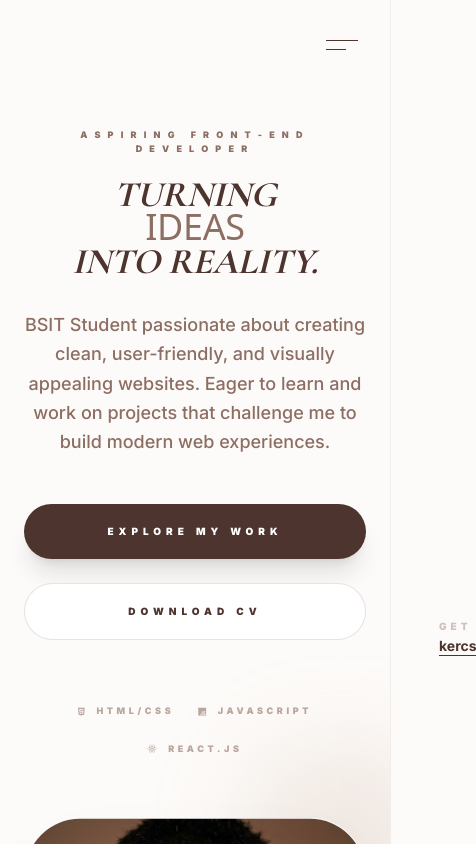
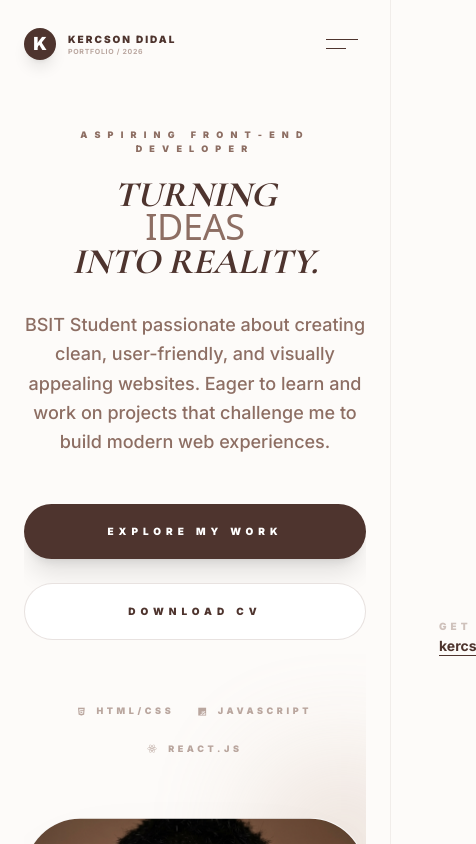
Before and after one commit to Kercson17/portfolio, a Next.js app: page / in a window 390 px wide. Shown: the top 844 px of the page, 476 px wide, since content can reach past the window. Built offline with nearby package versions, Linux system fonts and the light colour scheme.

Commit message:
fixing my mobile view

```diff
--- a/app/globals.css
+++ b/app/globals.css
@@ -20,11 +20,15 @@
   --white: #FFFFFF;
 }
 
+html,
 body {
   color: var(--foreground);
   background: var(--background);
   font-family: var(--font-inter), -apple-system, BlinkMacSystemFont, "Segoe UI", Roboto, "Helvetica Neue", Arial, sans-serif;
   overflow-x: hidden;
+  width: 100%;
+  position: relative;
+  overscroll-behavior-x: none;
 }
 
 h1, h2, h3, h4, .font-serif {
--- a/app/page.tsx
+++ b/app/page.tsx
@@ -910,15 +910,27 @@ export default function Home() {
 
       {/* Mobile Sidebar & Toggle */}
       <div className="md:hidden">
-        {/* Toggle Button */}
+        {/* Mobile Header Bar */}
+        <div className={`fixed top-0 w-full z-[1000] transition-all duration-1000 ${navScrolled ? "bg-white/80 backdrop-blur-xl py-4 border-b border-[#8D6E63]/5" : "bg-transparent py-7"}`}>
+          <div className="px-6 flex justify-between items-center">
+            <div className="flex items-center gap-3">
+              <div className="w-8 h-8 flex items-center justify-center bg-[#4E342E] text-white font-black text-lg rounded-full shadow-lg">K</div>
+              <div className="flex flex-col">
+                <span className="text-[10px] font-black tracking-[0.2em] uppercase leading-none mb-1">Kercson Didal</span>
+                <span className="text-[7px] font-bold text-[#8D6E63] tracking-[0.1em] uppercase leading-none opacity-60">Portfolio / 2026</span>
+              </div>
+            </div>
+
             <button
               onClick={() => setIsSidebarOpen(!isSidebarOpen)}
-          className="fixed top-8 right-6 z-[1000] flex flex-col gap-2 p-2 group"
+              className="flex flex-col gap-2 p-2 group"
               aria-label="Toggle Menu"
             >
               <div className={`h-[1px] bg-[#4E342E] transition-all duration-500 ${isSidebarOpen ? 'w-8 rotate-45 translate-y-[4.5px]' : 'w-8'}`} />
               <div className={`h-[1px] bg-[#4E342E] transition-all duration-500 ${isSidebarOpen ? 'w-8 -rotate-45 -translate-y-[4.5px]' : 'w-5'}`} />
             </button>
+          </div>
+        </div>
 
         {/* Sidebar Panel */}
         <div className={`fixed inset-0 z-[900] transition-all duration-700 ${isSidebarOpen ? 'pointer-events-auto' : 'pointer-events-none'}`}>
@@ -959,7 +971,7 @@ export default function Home() {
       <main className="max-w-[1400px] mx-auto px-6 md:px-16">
 
         {/* HERO: Balanced & Multi-layered */}
-        <section ref={heroSectionRef} className="min-h-screen flex flex-col lg:flex-row items-center justify-center gap-16 lg:gap-20 pt-32 pb-20">
+        <section ref={heroSectionRef} className="min-h-screen flex flex-col lg:flex-row items-center justify-center gap-16 lg:gap-20 pt-32 pb-20 overflow-hidden">
           <div className="w-full lg:w-1/2 flex flex-col items-center lg:items-start text-center lg:text-left">
             <div className="hero-text-part">
               <span className="section-title">Aspiring Front-End Developer</span>
@@ -1025,7 +1037,7 @@ export default function Home() {
                 key={index}
                 onMouseEnter={() => setExpandedExpertise(index)}
                 onMouseLeave={() => setExpandedExpertise(null)}
-                className="group relative py-10 md:py-16 border-b border-[#8D6E63]/5 cursor-none"
+                className="group relative py-10 md:py-16 border-b border-[#8D6E63]/5 cursor-none overflow-hidden"
               >
                 {/* Parallax Moving Background Text */}
                 <div
@@ -1160,7 +1172,7 @@ export default function Home() {
         </section>
 
         {/* WORK: Full-Bleed Cinematic Stage */}
-        <section id="work" ref={projectsSectionRef} className="py-24 md:py-48 border-t border-[#8D6E63]/10 bg-[#FDFBF9]">
+        <section id="work" ref={projectsSectionRef} className="py-24 md:py-48 border-t border-[#8D6E63]/10 bg-[#FDFBF9] overflow-hidden">
           <div className="max-w-[1400px] mx-auto px-6 md:px-16">
             <div className="mb-24 md:mb-48 flex flex-col items-center text-center">
               <span className="section-title reveal text-[#8D6E63]">Selected Works</span>
@@ -1261,7 +1273,7 @@ export default function Home() {
         </section>
 
         {/* CONTACT: Aesthetic Refinement */}
-        <section id="contact" className="py-12 md:py-48 relative z-10 reveal">
+        <section id="contact" className="py-12 md:py-48 relative z-10 reveal overflow-hidden">
           <div className="max-w-[1400px] mx-auto px-4 md:px-16">
             <div className="reveal soft-card bg-[#4E342E] text-white overflow-hidden p-6 md:p-24 shadow-[0_50px_100px_-30px_rgba(78,52,46,0.4)] relative rounded-[2.5rem] md:rounded-[5rem]">
               <div className="relative z-20 flex flex-col lg:flex-row justify-between items-center gap-10 lg:gap-16">
```
Lines whose indentation alone changed are shown as unchanged.
